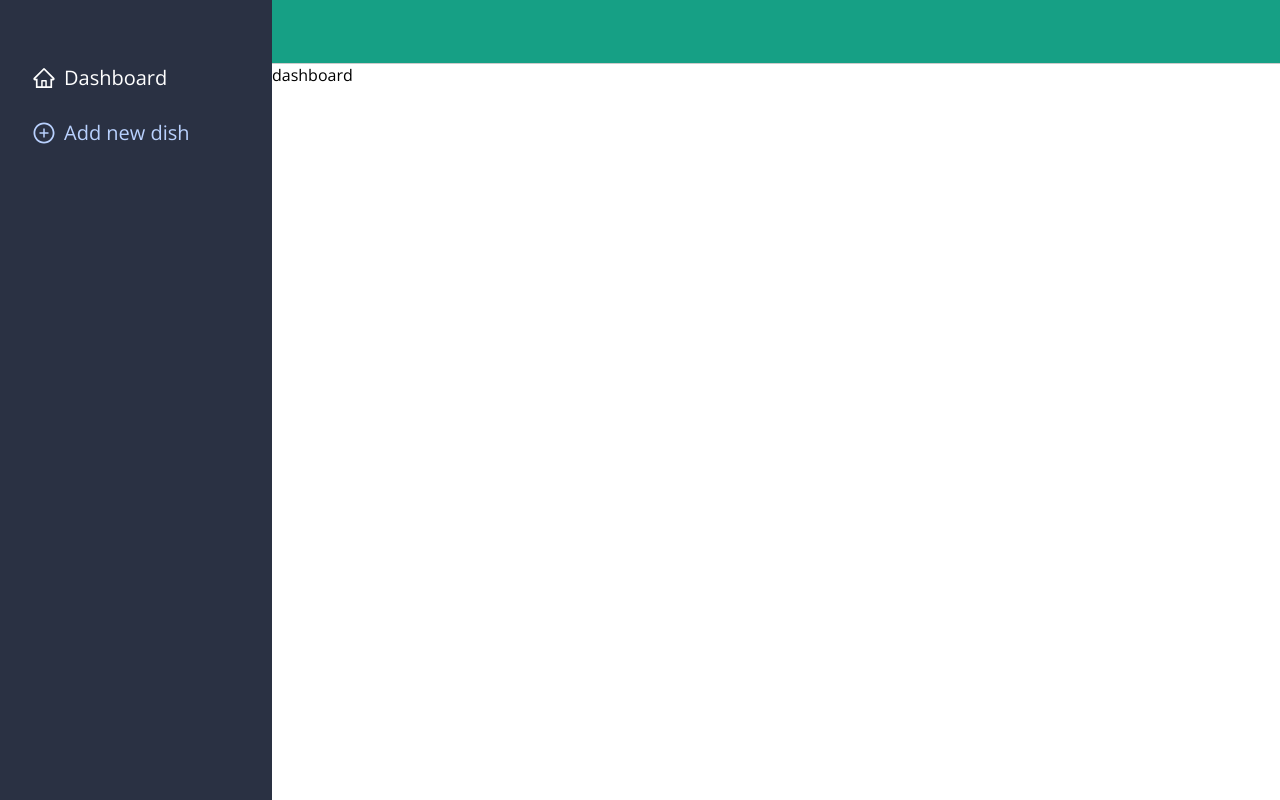
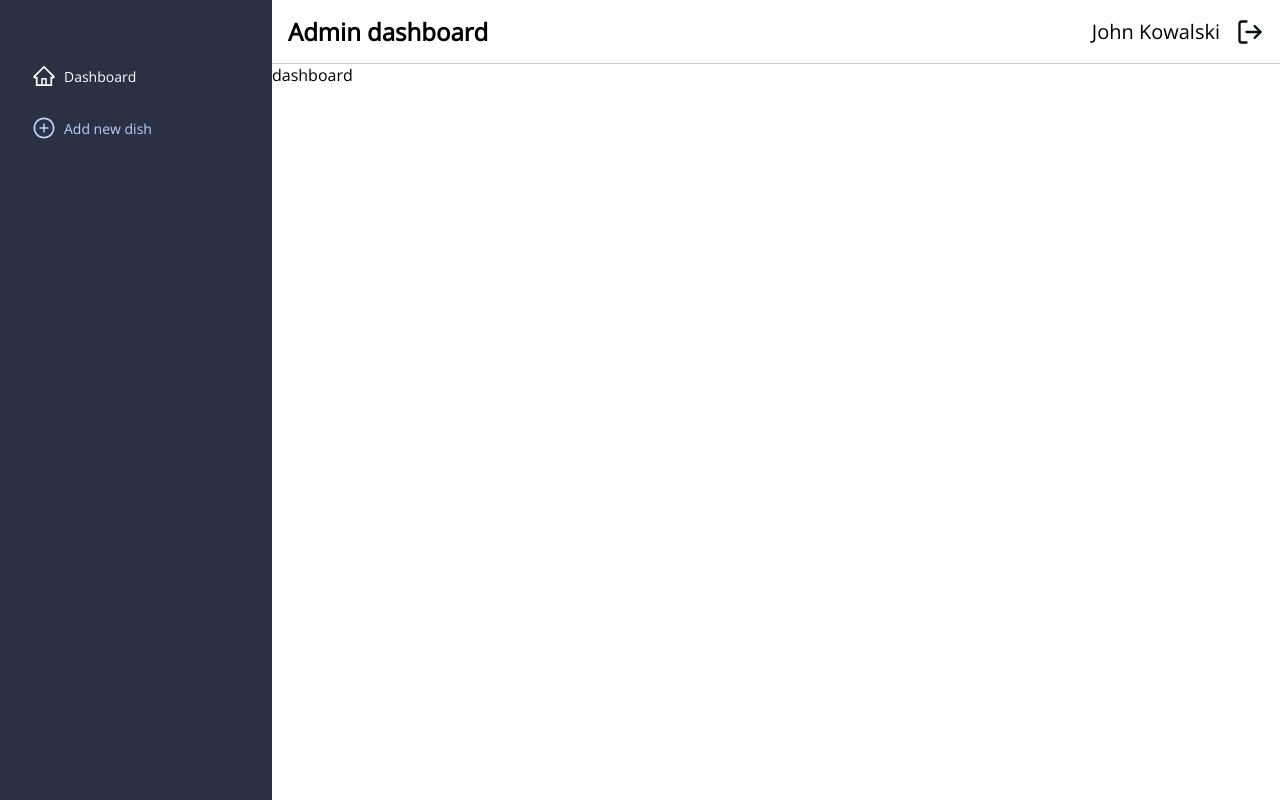
Before and after one commit to PanKarton/NewDishForm, a Next.js app: page /admin-panel in a window 1280 px wide. Built offline with nearby package versions, Linux system fonts and the light colour scheme; a web font is replaced by a local one.

Commit message:
feat(logout-button): Added log out button ready to be injected with some fance log out logic

```diff
--- a/src/assets/theme.ts
+++ b/src/assets/theme.ts
@@ -28,9 +28,15 @@ export const theme = {
 
     adminPanel: {
       primary: '#fff',
-      contrast: '#2a3143',
-      contrastLighter: '#b9d1fe',
-      contrastLightest: '#ccdefe',
+
+      // Black
+      contrast: '#040f0f',
+      contrastLighter: '#444',
+
+      // Carchoal
+      primaryAccent: '#2a3143',
+      primaryAccentLighter: '#b9d1fe',
+      primaryAccentLightest: '#ccdefe',
     },
   },
 
--- a/src/components/atoms/BackLinkArrow/BackLinkArrow.tsx
+++ b/src/components/atoms/BackLinkArrow/BackLinkArrow.tsx
@@ -5,7 +5,7 @@ import styled from 'styled-components';
 export const StyledWrapper = styled.div`
   svg {
     color: ${({ theme }) => theme.color.primary};
-    font-size: 2rem;
+    font-size: ${({ theme }) => theme.fontSize.text2XL};
   }
 `;
 
--- a/src/components/molecules/LogInForm/LogInForm.styles.ts
+++ b/src/components/molecules/LogInForm/LogInForm.styles.ts
@@ -26,7 +26,7 @@ export const StyledInput = styled.input`
   background-color: ${({ theme }) => theme.color.primary};
   border: 1px solid ${({ theme }) => theme.color.contrastTransparent};
   border-radius: 0.25rem;
-  font-size: 0.875rem;
+  font-size: ${({ theme }) => theme.fontSize.textSM};
   padding: 0.75rem 0.75rem;
   font-weight: 500;
   width: 100%;
--- /dev/null
+++ b/src/components/templates/AdminDashboard/AdminDashboard.styles.ts
@@ -0,0 +1,12 @@
+import styled from 'styled-components';
+
+export const StyledWrapper = styled.div`
+  display: grid;
+  grid-template-columns: 17rem 1fr;
+  grid-template-rows: 4rem 1fr;
+  height: 100vh;
+
+  .content-wrapper {
+    grid-area: 2/2/3/3;
+  }
+`;
--- a/src/components/templates/AdminDashboard/AdminDashboard.tsx
+++ b/src/components/templates/AdminDashboard/AdminDashboard.tsx
@@ -1,26 +1,16 @@
 import { Header } from '@/modules/admin-panel/Header/Header';
 import { Nav } from '@/modules/admin-panel/Nav/Nav';
 import { ReactNode } from 'react';
-import styled from 'styled-components';
-
-export const StyledWrapper = styled.div`
-  display: grid;
-  grid-template-columns: 17rem 1fr;
-  grid-template-rows: 4rem 1fr;
-  height: 100vh;
-
-  .content-wrapper {
-    grid-area: 2/2/3/3;
-  }
-`;
+import { StyledWrapper } from './AdminDashboard.styles';
 
 type AdminDashboardProps = {
   children: ReactNode;
+  heading: string;
 };
 
-export const AdminDashboard = ({ children }: AdminDashboardProps) => (
+export const AdminDashboard = ({ children, heading }: AdminDashboardProps) => (
   <StyledWrapper>
-    <Header />
+    <Header heading={heading} />
     <Nav />
     <div className="content-wrapper">{children}</div>
   </StyledWrapper>
--- /dev/null
+++ b/src/modules/admin-panel/AdminPanelNavLink/AdminPanelNavLink.styles.ts
@@ -0,0 +1,22 @@
+import styled from 'styled-components';
+import Link from 'next/link';
+
+export const StyledLink = styled(Link)`
+  color: ${({ theme }) => theme.color.adminPanel.primaryAccentLighter};
+  display: flex;
+  align-items: center;
+  gap: 0.5rem;
+
+  span {
+    font-size: ${({ theme }) => theme.fontSize.textSM};
+  }
+  svg {
+    font-size: ${({ theme }) => theme.fontSize.text2XL};
+  }
+  &:hover {
+    color: ${({ theme }) => theme.color.adminPanel.primaryAccentLightest};
+  }
+  &.active {
+    color: ${({ theme }) => theme.color.adminPanel.primary};
+  }
+`;
--- a/src/modules/admin-panel/AdminPanelNavLink/AdminPanelNavLink.tsx
+++ b/src/modules/admin-panel/AdminPanelNavLink/AdminPanelNavLink.tsx
@@ -1,27 +1,6 @@
-import Link from 'next/link';
 import { useRouter } from 'next/router';
 import { ReactNode } from 'react';
-import styled from 'styled-components';
-
-export const StyledLink = styled(Link)`
-  color: ${({ theme }) => theme.color.adminPanel.contrastLighter};
-  display: flex;
-  align-items: center;
-  gap: 0.5rem;
-
-  span {
-    font-size: 1.25rem;
-  }
-  svg {
-    font-size: 1.5rem;
-  }
-  &:hover {
-    color: ${({ theme }) => theme.color.adminPanel.contrastLightest};
-  }
-  &.active {
-    color: ${({ theme }) => theme.color.adminPanel.primary};
-  }
-`;
+import { StyledLink } from './AdminPanelNavLink.styles';
 
 type AdminPanelNavLinkProps = {
   href: string;
--- a/src/modules/admin-panel/Header/Header.tsx
+++ b/src/modules/admin-panel/Header/Header.tsx
@@ -1,9 +1,67 @@
+import { useRouter } from 'next/router';
+import { useCallback } from 'react';
+import { FiLogOut } from 'react-icons/fi';
 import styled from 'styled-components';
 
 export const StyledHeader = styled.header`
-  background-color: ${({ theme }) => theme.color.primaryAccent};
+  /* background-color: ${({ theme }) => theme.color.primaryAccent}; */
   border-bottom: 1px solid ${({ theme }) => theme.color.borderDivider};
   grid-area: 1 / 2 / 2 / 3;
+  display: flex;
+  align-items: center;
+  justify-content: space-between;
+  padding-inline: 1rem;
 `;
 
-export const Header = () => <StyledHeader></StyledHeader>;
+export const StyledHeading = styled.h1`
+  font-size: ${({ theme }) => theme.fontSize.text2XL};
+`;
+
+export const UserInfoWrapper = styled.div`
+  display: flex;
+  align-items: center;
+  gap: 1rem;
+  font-size: 1.25rem;
+
+  button {
+    background-color: transparent;
+    border: none;
+    display: flex;
+
+    &:hover > svg {
+      cursor: pointer;
+      color: ${({ theme }) => theme.color.adminPanel.contrastLighter};
+    }
+  }
+
+  svg {
+    font-size: 1.75rem;
+    color: ${({ theme }) => theme.color.adminPanel.contrast};
+  }
+`;
+
+type HeadingProps = {
+  heading: string;
+};
+
+export const Header = ({ heading }: HeadingProps) => {
+  const router = useRouter();
+
+  const handleLogOut = useCallback(() => {
+    // Space for logout logic and stuff
+
+    router.push('/admin-login');
+  }, [router]);
+
+  return (
+    <StyledHeader>
+      <StyledHeading>{heading}</StyledHeading>
+      <UserInfoWrapper>
+        <p>John Kowalski</p>
+        <button onClick={handleLogOut}>
+          <FiLogOut />
+        </button>
+      </UserInfoWrapper>
+    </StyledHeader>
+  );
+};
--- a/src/modules/admin-panel/Nav/Nav.tsx
+++ b/src/modules/admin-panel/Nav/Nav.tsx
@@ -5,7 +5,7 @@ import { AdminPanelNavLink } from '../AdminPanelNavLink/AdminPanelNavLink';
 export const StyledNav = styled.nav`
   grid-area: 1/1/3/2;
   padding: 4rem 0 0 2rem;
-  background-color: ${({ theme }) => theme.color.adminPanel.contrast};
+  background-color: ${({ theme }) => theme.color.adminPanel.primaryAccent};
 `;
 export const StyledList = styled.ul`
   display: flex;
--- a/src/pages/admin-panel/add-new-dish.tsx
+++ b/src/pages/admin-panel/add-new-dish.tsx
@@ -10,7 +10,7 @@ const AddNewDish = () => (
       <link rel="icon" href="/favicon.ico" />
     </Head>
     <>
-      <AdminDashboard>
+      <AdminDashboard heading="Add new dish!">
         <p>new dish</p>
       </AdminDashboard>
     </>
--- a/src/pages/admin-panel/index.tsx
+++ b/src/pages/admin-panel/index.tsx
@@ -10,7 +10,7 @@ const AdminPanel = () => (
       <link rel="icon" href="/favicon.ico" />
     </Head>
     <>
-      <AdminDashboard>
+      <AdminDashboard heading="Admin dashboard">
         <div>dashboard</div>
       </AdminDashboard>
     </>
```
